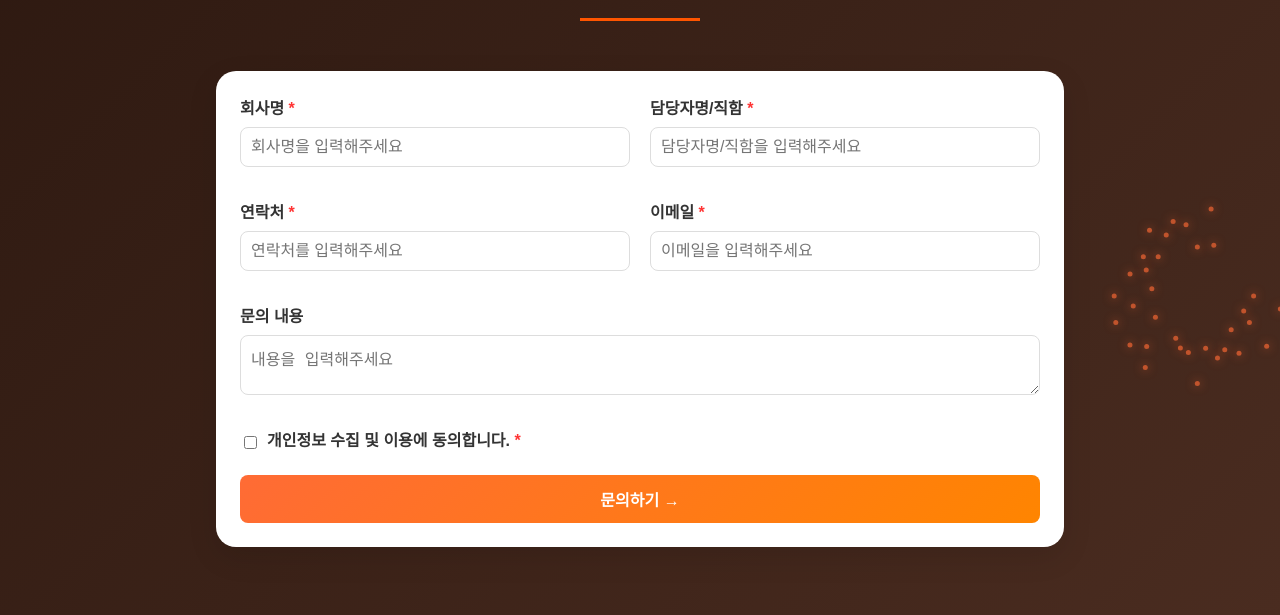
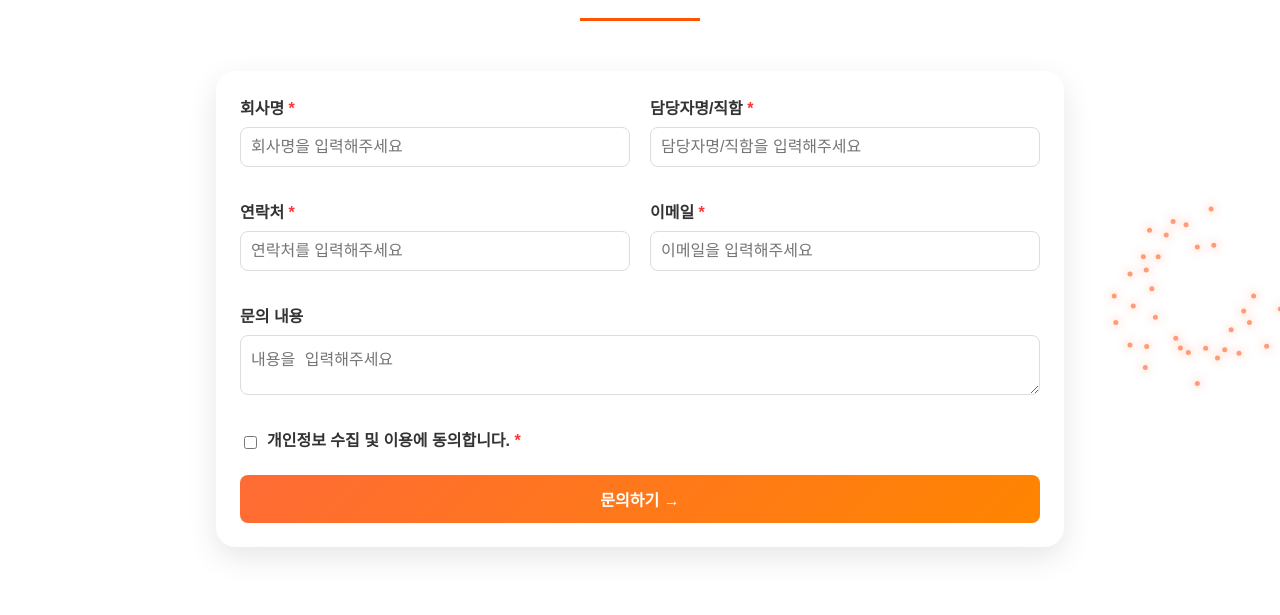
Before and after one commit to taeleem86/bizbooster, a plain HTML site: page index.html in a window 1280 px wide. Shown: the part 225-840 px from the top of the page. Drawn offline with Linux system fonts and the light colour scheme; a web font is replaced by a local one.

Commit message:
Update index.html

```diff
--- a/index.html
+++ b/index.html
@@ -10,7 +10,7 @@
             margin: 0;
             padding: 20px;
             font-family: 'Paperlogy-Regular', 'Paperlogy', 'Pretendard', sans-serif;
-            background: linear-gradient(135deg, #2c1810 0%, #4a2c20 100%);
+            background: transparent;
             min-height: 100vh;
         }
 
```
